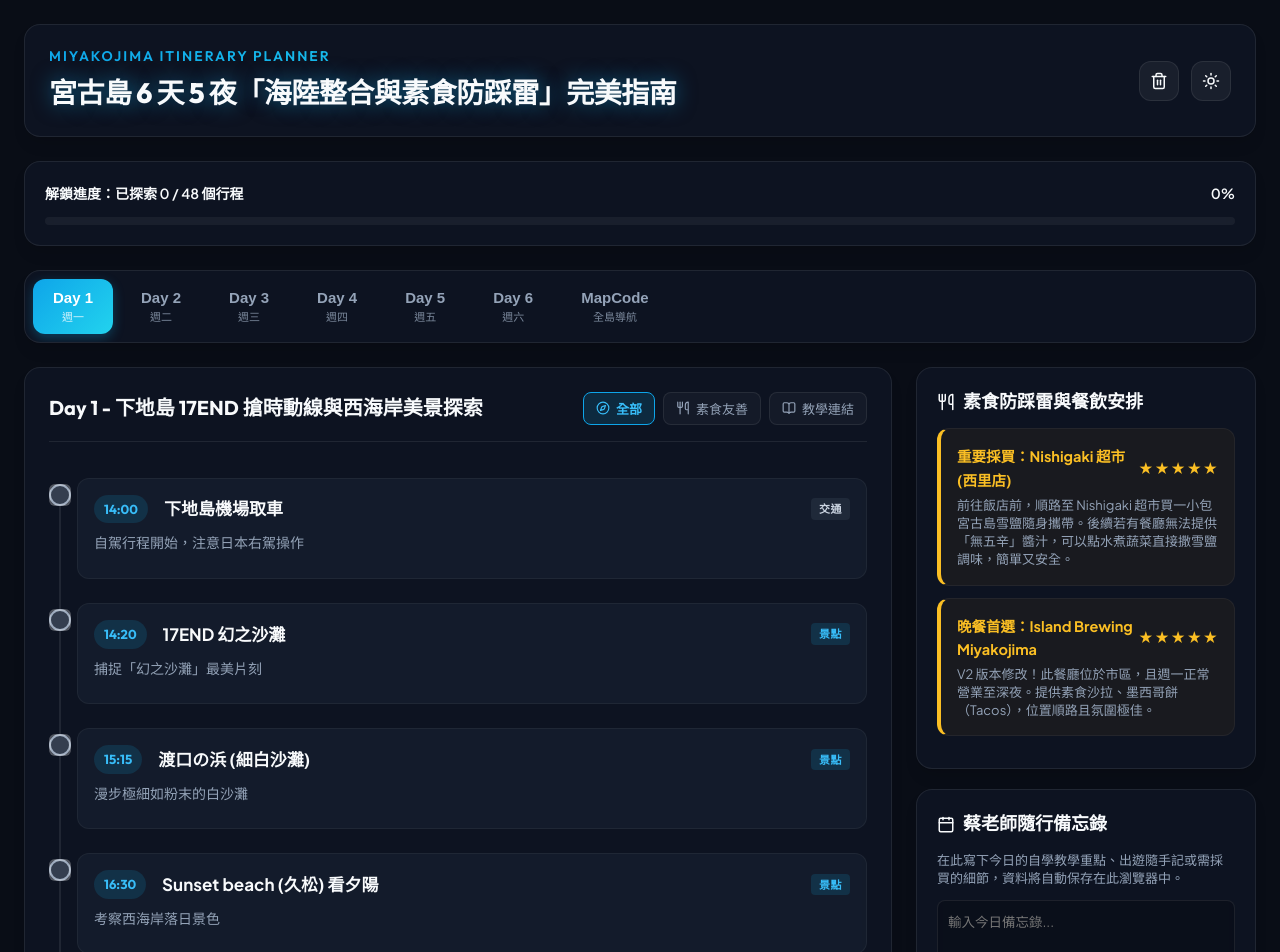
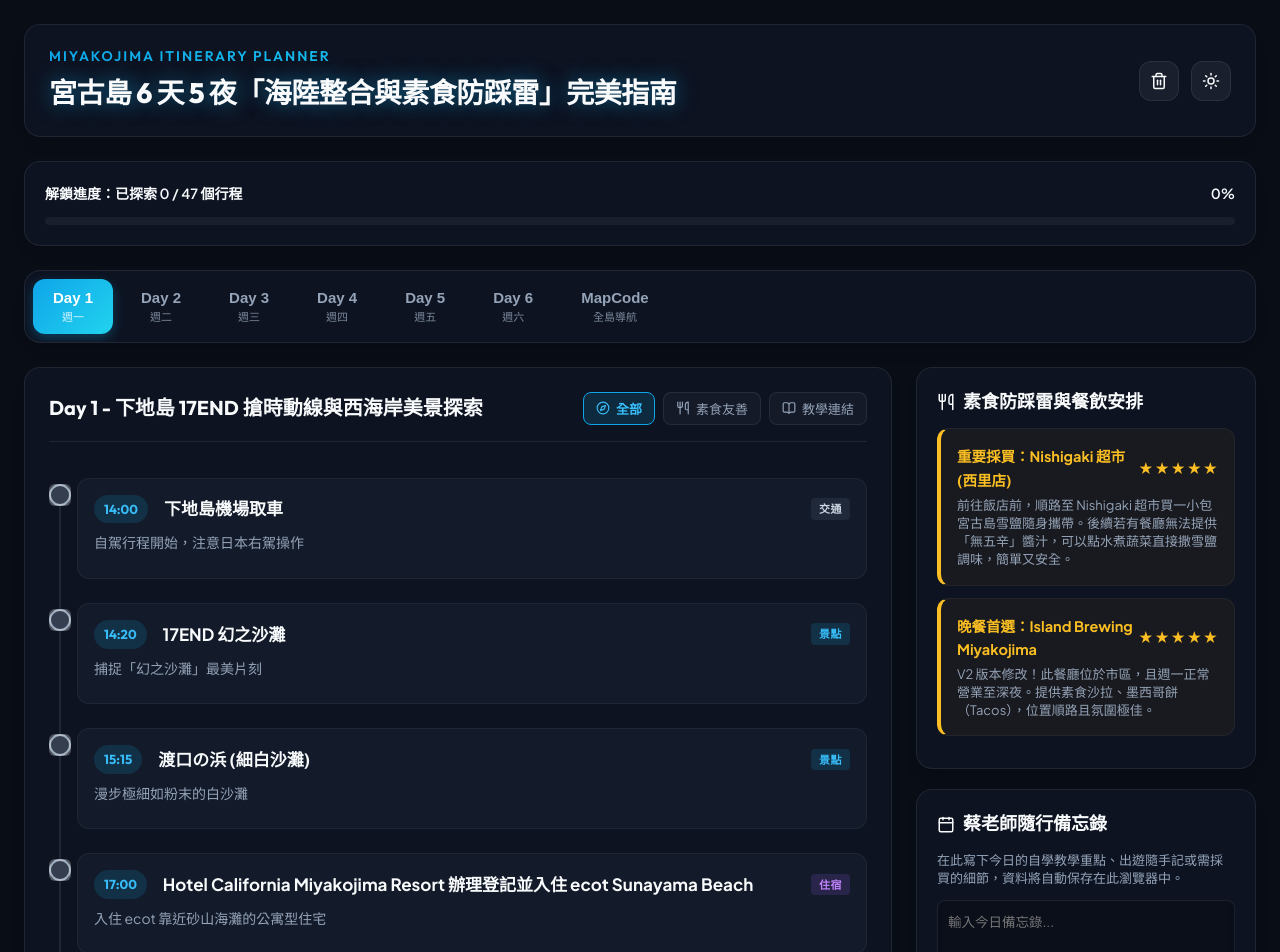
Before and after one commit to samcct-bit/2026travel-guide, a React (Vite) app: page / in a window 1280 px wide. Shown: the top 952 px of the page. Built offline with nearby package versions, Linux system fonts and the light colour scheme.

Commit message:
Adjust itinerary: remove Sunset Beach on Day 1, move Doug's Coffee to 14:15 on Day 2, move Blue Seal to Day 4 afternoon, make Day 5 Aragusuku and Ingya land-only, and drop Mango Cafe on Day 6

```diff
--- a/src/data/itinerary.ts
+++ b/src/data/itinerary.ts
@@ -32,7 +32,6 @@ export interface MapCodeEntry {
 export const mapCodeList: MapCodeEntry[] = [
   { name: '17END (幻之沙灘)', code: '727 702 329*60', note: '下地島跑道盡頭絕景' },
   { name: '渡口の浜 (細白沙灘)', code: '727 611 405*25', note: '伊良部島極細沙灘，順路走走' },
-  { name: 'Sunset beach (久松夕陽)', code: '310 450 710*00', note: '西海岸最佳落日觀賞點' },
   { name: '砂山海灘 (天然石洞)', code: '310 512 437*33', note: '北部著名天然拱門岩石' },
   { name: '宮古島海中公園', code: '310 723 821*28', note: '玻璃窗觀察海底生態' },
   { name: '雪鹽工廠', code: '310 724 167*00', note: '參觀雪鹽製作與吃雪鹽霜淇淋' },
@@ -54,7 +53,6 @@ export const mapCodeList: MapCodeEntry[] = [
   { name: 'Shigira Beach (海龜浮潛集合點)', code: '310 160 300*11', note: 'Shigira 度假村浮潛點' },
   { name: 'Ingya Marine Garden (浮潛/夜驚奇)', code: '310 318 644*00', note: '天然內灣生態池，極佳浮潛點' },
   { name: 'シギラ (Shigira) 黃金溫泉', code: '310 160 523*00', note: '天然溫泉與全家戲水溫水池' },
-  { name: 'Blue Turtle Farm Mango Cafe', code: '310 451 888*44', note: '芒果農場直營甜點與素沙拉' },
   { name: 'natural protein (素食簡餐)', code: '310 453 194*44', note: '提供素食菜單、奶昔與餐點，週三休 (10-18時)' },
   { name: 'Cafe 373 & Spices (咖哩)', code: '310 454 112*00', note: '美味斯里蘭卡風味素食咖哩，週三休' },
   { name: '宮古島公設市場', code: '310 453 194*44', note: '採購伴手禮黑糖與農特產' }
@@ -89,21 +87,21 @@ export const itineraryData: DailyItinerary[] = [
         details: '位於伊良部島南部，沙質極為細白，海水清澈見底。'
       },
       {
-        time: '16:30',
-        title: 'Sunset beach (久松) 看夕陽',
-        type: 'attraction',
-        mapCode: '310 450 710*00',
-        notes: '考察西海岸落日景色',
-        details: '開車穿越壯觀的伊良部大橋後，前往久松的 Sunset beach，這是西海岸觀賞落日的黃金位置。'
-      },
-      {
-        time: '18:00',
+        time: '17:00',
         title: 'Hotel California Miyakojima Resort 辦理登記並入住 ecot Sunayama Beach',
         type: 'hotel',
         notes: '入住 ecot 靠近砂山海灘的公寓型住宅'
       },
       {
-        time: '19:00',
+        time: '18:30',
+        title: '砂山海灘日落',
+        type: 'attraction',
+        mapCode: '310 512 437*33',
+        notes: '欣賞天然石洞夕陽',
+        details: '穿過白色沙丘後映入眼簾的是天然海蝕石洞，配上落日餘暉，是宮古島最經典的明信片級畫面。'
+      },
+      {
+        time: '19:30',
         title: '晚餐：Island Brewing Miyakojima',
         type: 'food',
         mapCode: '310 453 381*22',
@@ -171,18 +169,18 @@ export const itineraryData: DailyItinerary[] = [
         details: '週三公休（今日週二有開！）。就位於池間島旁，動線完美順路，提供適合素食者的美味披薩與冰淇淋。'
       },
       {
+        time: '14:15',
+        title: '下午茶咖啡：Doug’s Coffee',
+        type: 'food',
+        mapCode: '310 452 435*88',
+        notes: '調整時間！品嚐果香濃郁的淺焙手沖咖啡，確保在下午三點前享用',
+        details: '開車至市區約 10 分鐘，享受職人現沖的高品質咖啡。將咖啡時間提早至 15:00 前，避免晚喝咖啡影響睡眠。'
+      },
+      {
         time: '15:00',
         title: '入住 Canopy by Hilton',
         type: 'hotel',
         notes: '辦理登記入住，享受度假村設施與泳池'
-      },
-      {
-        time: '17:30',
-        title: '下午茶咖啡：Doug’s Coffee',
-        type: 'food',
-        mapCode: '310 452 435*88',
-        notes: '品嚐果香濃郁的淺焙手沖咖啡',
-        details: '開車至市區約 10 分鐘，享受職人現沖的高品質咖啡。'
       },
       {
         time: '18:30',
@@ -190,11 +188,11 @@ export const itineraryData: DailyItinerary[] = [
         type: 'food',
         mapCode: '310 453 381*22',
         notes: '提供多樣的素食餐點，週二有營業',
-        details: '環境溫馨，有豐富的素食簡餐，距離 Hilton 度假村僅 10 分鐘車程，動線合適。'
+        details: '環境溫馨，有豐富 of 素食簡餐，距離 Hilton 度假村僅 10 分鐘車程，動線合適。'
       },
       {
         time: '20:30',
-        title: '飯店露台或伊良部大橋旁觀星',
+        title: '飯店視角或伊良部大橋旁觀星',
         type: 'attraction',
         notes: '宮古島夜空無光害，繁星璀璨'
       }
@@ -221,8 +219,8 @@ export const itineraryData: DailyItinerary[] = [
         time: '08:00',
         title: '專注享受 Hilton 飯店設施與美味早餐',
         type: 'hotel',
-        notes: '今日上午無外安排景點，在希爾頓度假村享受悠閒時光',
-        details: '悠閒享用 Hilton 豐盛的自助早餐，隨後使用度假村的高空泳池、健身房或沙灘散步，完全放鬆身心。'
+        notes: '今日上午不外排景點，在希爾頓度假村享受悠閒時光',
+        details: '悠閒享用 Hilton 豐盛的自助早餐，隨後使用度假村的泳池設施、健身房或散步，完全放鬆身心，享受五星飯店價值。'
       },
       {
         time: '11:30',
@@ -260,14 +258,14 @@ export const itineraryData: DailyItinerary[] = [
         type: 'attraction',
         mapCode: '310 250 120*11',
         notes: '漫步來間島安靜的西海岸沙灘',
-        details: '此沙灘隱密幽靜，沙子柔軟，非常適合吹海風與欣賞海景。'
+        details: '此沙灘隱密幽靜，沙子柔軟，非常適合吹海風與欣賞落日前奏的海景。'
       },
       {
         time: '16:30',
         title: '大採買時間 (AEON MaxValu + Nishigaki 超市 + Atarasu 農協市場)',
         type: 'shopping',
         notes: '採買新鮮宮古島芒果與自炊食材',
-        details: '為今晚的公寓自炊與明天出海的午餐做好補給，採購芒果、吐司、島豆腐及純素咖哩。'
+        details: '為今晚的公寓自炊與明日出海的午餐做好補給，採購芒果、吐司、島豆腐及純素咖哩。'
       },
       {
         time: '18:00',
@@ -310,7 +308,7 @@ export const itineraryData: DailyItinerary[] = [
     ],
     educationalNotes: [
       '夜遊行政提醒：夜間探索園區完全沒有路燈，且蚊蟲繁多，全家務必換穿長袖薄外衣、長褲、運動鞋（嚴禁拖鞋與涼鞋），並在 19:45 前在房間完成如廁。',
-      '蔡老師教學連結：伊姆哥亞海濱公園 (Ingya Marine Garden) 是天然的封閉海灣。今晚夜遊帶領孩子在黑暗中觀察夜行性底棲與陸生生物，與 Day 5 中午的白天生態進行對照。'
+      '蔡老師教學連結：伊姆哥亞海濱公園 (Ingya Marine Garden) 是天然的封閉海灣。今晚夜遊帶領孩子在黑暗中觀察夜行性底棲與陸生生物，與 Day 5 下午的白天生態進行對照。'
     ]
   },
   {
@@ -384,7 +382,7 @@ export const itineraryData: DailyItinerary[] = [
   {
     day: 5,
     dayOfWeek: '週五',
-    theme: '海陸多重浮潛挑戰、黃金溫泉舒壓與健康精緻素食夜',
+    theme: '海龜浮潛體驗、黃金溫泉舒壓與健康精緻素食夜',
     flow: [
       {
         time: '05:30',
@@ -396,11 +394,11 @@ export const itineraryData: DailyItinerary[] = [
       },
       {
         time: '06:45',
-        title: 'Aragusuku Beach 新城海岸浮潛',
+        title: 'Aragusuku Beach 新城海岸 (陸上尋訪海龜)',
         type: 'attraction',
         mapCode: '310 326 777*00',
-        notes: '調整回歸！清晨極常有海龜出沒的珊瑚礁海灘，進行晨潛',
-        details: '與東平安名岬距離僅 10 分鐘車程。早上水面平靜、遊客稀少，是極高機率與野生海龜近距離共游的浮潛天堂。'
+        notes: '調整！清晨幾乎無人的靜謐海灘散步與陸上尋龜，不下水',
+        details: '與東平安名岬距離僅 10 分鐘車程。早上水面平靜、遊客稀少。此行程調整為不下水的陸上觀光與岸上尋龜，確保今天只有一次下水活動，避免衣服難乾與換裝繁瑣。'
       },
       {
         time: '08:15',
@@ -413,13 +411,13 @@ export const itineraryData: DailyItinerary[] = [
         title: '抵達下一個集合地點：シギライフーチ (Shigira Beach) 停車場',
         type: 'transport',
         mapCode: '310 160 300*11',
-        notes: '請提早 15 分鐘前報到，準備 Klook 浮潛行程'
+        notes: '請提早 15 分鐘前報到，今日唯一一次下水浮潛行程'
       },
       {
         time: '10:30',
         title: 'Klook 海龜和珊瑚礁浮潛體驗 (至 13:00)',
         type: 'activity',
-        notes: '重要行程！由專業導遊帶領 10:30 準時下水',
+        notes: '今日核心水下行程！由專業導遊帶領 10:30 準時下水',
         details: '正午陽光直射，海水通透度最高，呈現如果凍般的果凍海，與海龜合照效果最好。行程附帶免費水下照片影片拍攝。'
       },
       {
@@ -430,20 +428,20 @@ export const itineraryData: DailyItinerary[] = [
       },
       {
         time: '14:00',
-        title: 'Ingya Marine Garden 浮潛 (至 15:30)',
-        type: 'activity',
+        title: 'Ingya Marine Garden 步道散步與陸上觀察 (至 15:30)',
+        type: 'attraction',
         mapCode: '310 318 644*00',
-        notes: '在平靜如泳池的天然內灣浮潛',
-        details: '補足浮潛目的！此處被岬角包圍，水流平靜，有大量熱帶魚與珊瑚礁，是非常安全的天然生態池。',
-        teachingLink: '「跨時空生態對照教材」：中午在此進行浮潛，引導孩子親身體驗白天的清澈海水、珊瑚礁形態與魚類活動，並與 Day 3 晚上的「夜間叢林探索」做生態對照，深刻體會生態在晝夜之間的奇妙轉變。'
+        notes: '調整！不下水，沿海岬步道散步與靜態觀察地形生態',
+        details: '此處被岬角包圍，水面平靜，此行程改為純步道散步與靜態地貌觀察（不下水）。能與 Day 3 晚上的「夜間探索」做生態對比。',
+        teachingLink: '「跨時空生態對照教材」：下午在此進行步道探索，引導孩子親身體驗白天的地形特徵、清澈水質與海生動態，並與 Day 3 晚上的「夜間生態探索」做對照，體會晝夜自然之奇妙。'
       },
       {
         time: '15:30',
         title: 'シギラ (Shigira) 黃金溫泉',
         type: 'attraction',
         mapCode: '310 160 523*00',
-        notes: '浸泡熱帶風露天溫泉與戲水池泡湯',
-        details: '日本最南端天然溫泉。全家可同穿泳衣在超大溫泉游泳池戲水，徹底洗去浮潛疲勞。'
+        notes: '浸泡熱帶風露天溫泉與溫水池放鬆',
+        details: '日本最南端天然溫泉。在經過上午的浮潛體力消耗後，泡湯能徹底洗去疲勞。'
       },
       {
         time: '17:30',
@@ -489,20 +487,12 @@ export const itineraryData: DailyItinerary[] = [
         details: '可以購買當地特產純黑糖、芒果乾等，順路逛逛西里商店街。'
       },
       {
-        time: '10:30',
-        title: 'Blue Turtle Farm Mango Cafe',
-        type: 'food',
-        mapCode: '310 451 888*44',
-        notes: '品嚐芒果甜點與新鮮現打芒果汁',
-        details: '芒果農場直營的網美甜點店，營業時間 10-17 時。在回台前享受純粹的宮古島芒果美味。'
-      },
-      {
         time: '11:15',
         title: '午餐：Cafe 373 & Spices',
         type: 'food',
         mapCode: '310 454 112*00',
-        notes: '享用南國香料風斯里蘭卡素食咖哩，週六有營業',
-        details: '提供充滿香氣、溫和美味的斯里蘭卡蔬食咖哩，為本次旅程畫下完美句點。'
+        notes: '二選一優化！享用南國香料風斯里蘭卡素食咖哩，週六有營業',
+        details: '與 Mango Cafe 進行二選一，保留正餐咖哩，避免重複進食甜點吃不下。提供充滿香氣、溫和美味的斯里蘭卡蔬食咖哩，為旅程畫下完美句點。'
       },
       {
         time: '12:30',
```
Also changed, not shown: 1 other file (tests, documents, lock files or other folders).
